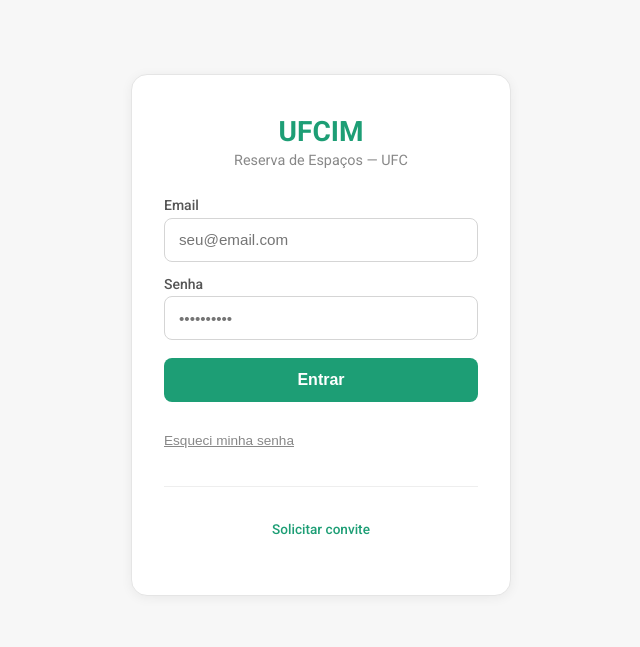
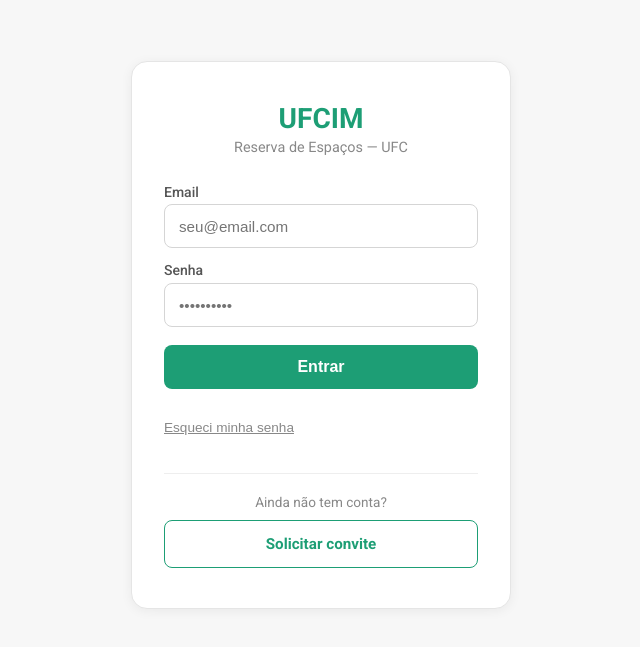
Before and after one commit to abner-augusto/UFCIM-FRONT3D, a Vue app: page /#/login in a window 1280 px wide. Shown: the part 121-768 px from the top of the page, without its empty margins (319-959 px from the left). Built offline with nearby package versions, Linux system fonts and the light colour scheme.

Commit message:
feat(invite): collect matrícula on accept and add request-invite CTA on login
AcceptInviteView gains a matrícula field, required for student-role
invites and sent to the accept endpoint. LoginView promotes the
"Solicitar convite" link to a visible secondary button.

```diff
--- a/src/services/api.ts
+++ b/src/services/api.ts
@@ -116,11 +116,11 @@ export const api = {
       { authPath: true }
     ),
 
-  acceptInvitation: (token: string, password: string) =>
+  acceptInvitation: (token: string, password: string, registration?: string) =>
     request<{ accessToken: string; refreshToken: string; user: PublicUser }>(
       `/auth/invitations/${encodeURIComponent(token)}/accept`,
       null,
-      { method: 'POST', body: JSON.stringify({ password }) },
+      { method: 'POST', body: JSON.stringify({ password, ...(registration ? { registration } : {}) }) },
       { authPath: true }
     ),
 
--- a/src/views/AcceptInviteView.vue
+++ b/src/views/AcceptInviteView.vue
@@ -1,5 +1,5 @@
 <script setup lang="ts">
-import { ref, onMounted } from 'vue';
+import { ref, computed, onMounted } from 'vue';
 import { useRoute, useRouter } from 'vue-router';
 import { useAuthStore } from '@/stores/auth';
 import { api, ApiError } from '@/services/api';
@@ -23,12 +23,16 @@ type State = 'loading' | 'invalid' | 'ready' | 'submitting';
 
 const state = ref<State>('loading');
 const inviterName = ref('');
+const role = ref('');
 const roleLabel = ref('');
 
+const registration = ref('');
 const password = ref('');
 const passwordConfirm = ref('');
 const fieldErrors = ref<Record<string, string>>({});
 const submitError = ref<string | null>(null);
+
+const isStudent = computed(() => role.value === 'student');
 
 onMounted(async () => {
   try {
@@ -38,6 +42,7 @@ onMounted(async () => {
       return;
     }
     inviterName.value = preview.inviterName ?? '';
+    role.value = preview.role ?? '';
     roleLabel.value = ROLE_LABELS[preview.role ?? ''] ?? preview.role ?? '';
     state.value = 'ready';
   } catch {
@@ -45,8 +50,12 @@ onMounted(async () => {
   }
 });
 
-function validatePassword(): boolean {
+function validateForm(): boolean {
   fieldErrors.value = {};
+  if (isStudent.value && !registration.value.trim()) {
+    fieldErrors.value.registration = 'A matrícula é obrigatória para alunos.';
+    return false;
+  }
   const val = password.value;
   if (val.length < 10) {
     fieldErrors.value.password = 'A senha deve ter ao menos 10 caracteres.';
@@ -64,14 +73,14 @@ function validatePassword(): boolean {
 }
 
 async function handleAccept() {
-  if (!validatePassword()) return;
+  if (!validateForm()) return;
 
   state.value = 'submitting';
   submitError.value = null;
   fieldErrors.value = {};
 
   try {
-    const { accessToken, refreshToken, user } = await api.acceptInvitation(token, password.value);
+    const { accessToken, refreshToken, user } = await api.acceptInvitation(token, password.value, registration.value.trim() || undefined);
     auth.setAuth(accessToken, refreshToken, {
       id: user.id,
       name: user.name,
@@ -118,6 +127,20 @@ async function handleAccept() {
       <p class="invite-info">Defina uma senha para ativar sua conta.</p>
 
       <form class="invite-form" @submit.prevent="handleAccept">
+        <label class="invite-field">
+          <span>Matrícula{{ isStudent ? '' : ' (opcional)' }}</span>
+          <input
+            v-model="registration"
+            type="text"
+            inputmode="numeric"
+            placeholder="Sua matrícula UFC"
+            autocomplete="off"
+            :disabled="state === 'submitting'"
+            :required="isStudent"
+          />
+          <span v-if="fieldErrors.registration" class="field-error">{{ fieldErrors.registration }}</span>
+        </label>
+
         <label class="invite-field">
           <span>Senha</span>
           <input
--- a/src/views/LoginView.vue
+++ b/src/views/LoginView.vue
@@ -86,7 +86,8 @@ async function handleLogin() {
       </p>
 
       <div class="login-footer">
-        <router-link :to="{ name: 'request-invite' }" class="request-link">Solicitar convite</router-link>
+        <p class="login-footer-text">Ainda não tem conta?</p>
+        <router-link :to="{ name: 'request-invite' }" class="request-btn">Solicitar convite</router-link>
       </div>
 
     </div>
@@ -212,20 +213,33 @@ async function handleLogin() {
 }
 .login-footer {
   margin-top: 1.5rem;
-  padding-top: 1rem;
+  padding-top: 1.25rem;
   border-top: 1px solid #eee;
 }
-.request-link {
-  display: inline-block;
+.login-footer-text {
+  margin: 0 0 0.6rem;
+  font-size: 0.85rem;
+  color: #888;
+}
+.request-btn {
+  display: block;
+  width: 100%;
+  box-sizing: border-box;
+  padding: 0.7rem;
+  background: transparent;
   color: #1D9E75;
-  font-size: 0.85rem;
+  border: 1px solid #1D9E75;
+  border-radius: 8px;
+  font-size: 0.95rem;
+  font-weight: 600;
   text-decoration: none;
-  font-weight: 500;
-  padding: 0.25rem 0;
+  text-align: center;
+  transition: background 0.15s, color 0.15s;
   min-height: var(--tap-min, 44px);
-  line-height: var(--tap-min, 44px);
+  line-height: 1.6;
 }
-.request-link:hover {
-  text-decoration: underline;
+.request-btn:hover {
+  background: #1D9E75;
+  color: white;
 }
 </style>
```
